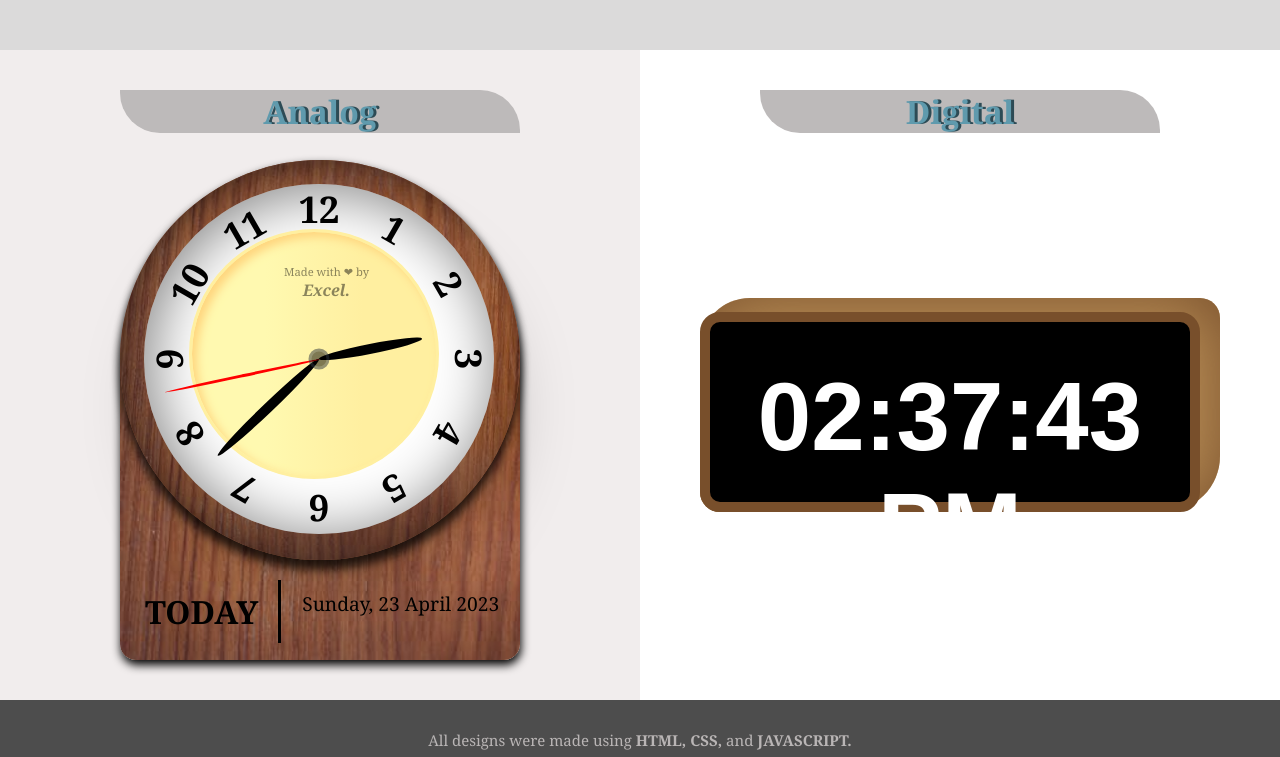
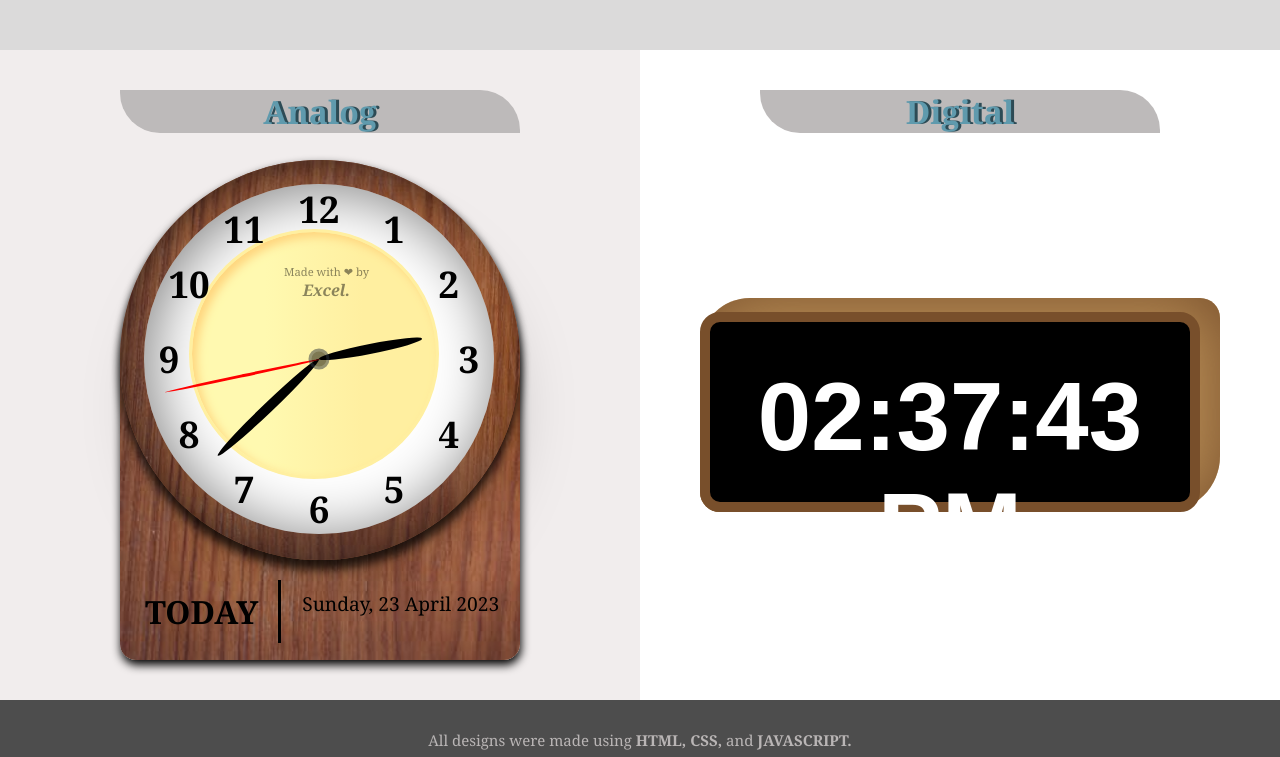
Before and after one commit to Xcelogbah/clocks, a plain HTML site: page index.html in a window 1280 px wide. Shown: the part 844-1601 px from the top of the page. Drawn offline with Linux system fonts and the light colour scheme; a web font is replaced by a local one.

Commit message:
Add files via upload

```diff
--- a/index.html
+++ b/index.html
@@ -40,18 +40,18 @@
             <div class="inner-frame"></div>
             <div class="hand min" id="mn"></div>
             <div class="hand sec" id="sc"></div>
-            <div class="number number1">1</div>
-            <div class="number number2">2</div>
-            <div class="number number3">3</div>
-            <div class="number number4">4</div>
-            <div class="number number5">5</div>
-            <div class="number number6">6</div>
-            <div class="number number7">7</div>
-            <div class="number number8">8</div>
-            <div class="number number9">9</div>
-            <div class="number number10">10</div>
-            <div class="number number11">11</div>
-            <div class="number number12">12</div>
+            <div class="number number1"> <div>1</div></div>
+            <div class="number number2"> <div>2</div></div>
+            <div class="number number3"> <div>3</div></div>
+            <div class="number number4"> <div>4</div></div>
+            <div class="number number5"> <div>5</div></div>
+            <div class="number number6"> <div>6</div></div>
+            <div class="number number7"> <div>7</div></div>
+            <div class="number number8"> <div>8</div></div>
+            <div class="number number9"> <div>9</div></div>
+            <div class="number number10"> <div>10</div></div>
+            <div class="number number11"> <div>11</div></div>
+            <div class="number number12"><div>12</div></div>
             <div class="brand-2">
               Made with ❤ by
               <h4><i>Excel.</i></h4>
--- a/styles.css
+++ b/styles.css
@@ -181,35 +181,63 @@ body {
 .clock .number1 {
   transform: rotate(30deg);
 }
+.number1 div{
+  transform: rotate(-30deg);
+}
 .clock .number2 {
   --rotation: 60deg;
+}
+.number2 div{
+  transform: rotate(-60deg);
 }
 .clock .number3 {
   --rotation: 90deg;
 }
+.number3 div{
+  transform: rotate(-90deg);
+}
 .clock .number4 {
   --rotation: 120deg;
+}
+.number4 div{
+  transform: rotate(-120deg);
 }
 .clock .number5 {
   --rotation: 150deg;
 }
+.number5 div{
+  transform: rotate(-150deg);
+}
 .clock .number6 {
   --rotation: 180deg;
 }
+.number6 div{
+  transform: rotate(-180deg);
+}
 .clock .number7 {
   --rotation: 210deg;
+}.number7 div{
+  transform: rotate(-210deg);
 }
 .clock .number8 {
   --rotation: 240deg;
+}.number8 div{
+  transform: rotate(-240deg);
 }
 .clock .number9 {
   --rotation: 270deg;
+}.number9 div{
+  transform: rotate(-270deg);
 }
 .clock .number10 {
   --rotation: 300deg;
+}.number10 div{
+  transform: rotate(-300deg);
 }
 .clock .number11 {
   --rotation: 330deg;
+}.number11 div{
+  transform: rotate(-330deg);
 }
 
 .clock .hand {
@@ -358,7 +386,6 @@ footer {
   font-size: 10px;
   padding-bottom: 10px;
 }
-
 @media (max-width: 950px) {
   /* write-up */
   .writeup {
```
